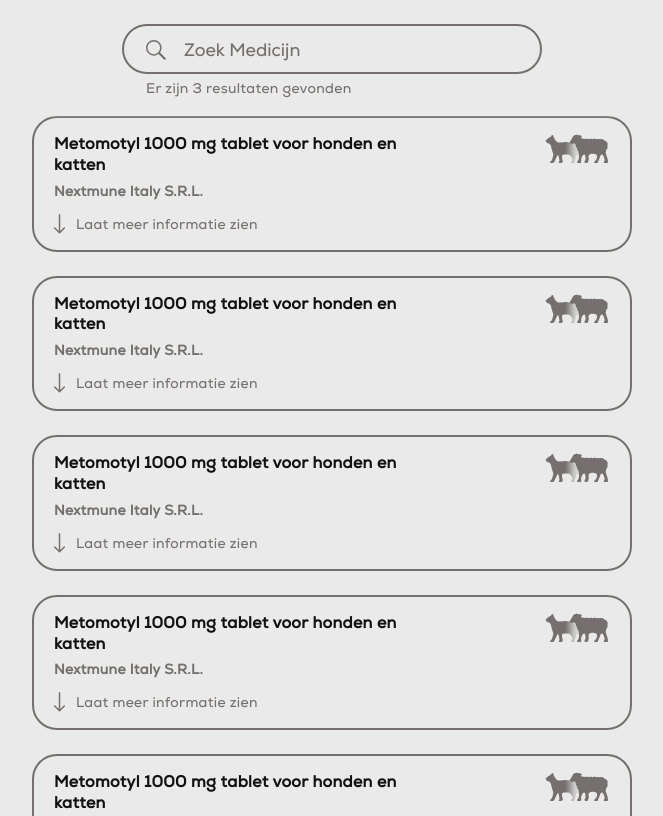
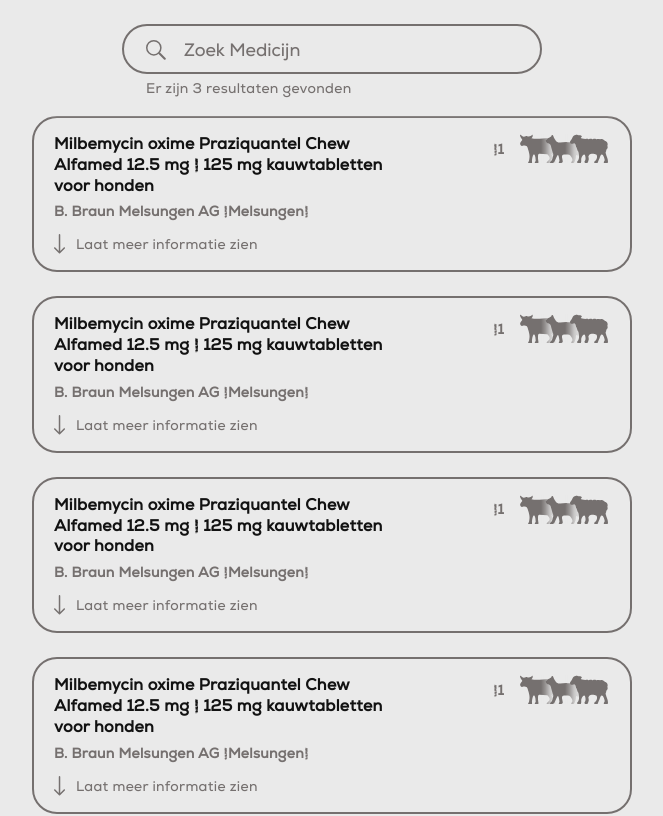
Before and after one commit to cactusniek/Vetly, a React (Vite) app: page / in a window 1280 px wide. Shown: the top 816 px of the page, without its empty margins (308-971 px from the left). Built offline with nearby package versions, Linux system fonts and the light colour scheme.

Commit message:
fix: alignment of animals in Medicine.tsx

```diff
--- a/src/components/Medicine.tsx
+++ b/src/components/Medicine.tsx
@@ -8,7 +8,7 @@
 
 import { AnimalFade, Bee, Cat, Chicken, Cow, Dog, Duck, Fish, Goat, Goose, Horse, Parrot, Pig, Pigeon, Rabbit, Sheep, Turkey, Turtle } from '../assets'
 
-const doeldierenArray: string[] = ['Schapen', 'Katten']
+const doeldierenArray: string[] = ['Schapen', 'Katten', 'Koeien', 'Varkens']
 
 const doeldierenImagesMap: Record<string, string> = {
     Bijen: Bee,
@@ -46,7 +46,10 @@
             <div className="container_medicine">
                 <div className="medicine_header">
                     <div className="medicine_titles">
-                        <span className="medicine_productnaam">Metomotyl 1000 mg tablet voor honden en katten</span>
+                        <span className="medicine_productnaam">Milbemycin oxime Praziquantel Chew Alfamed 12.5 mg / 125 mg kauwtabletten voor honden</span>
+
+                        {/* when opening the medicine play the animation, when closing play the animation again */}
+                        {/* on mobile tapping the medicine will open the medicine, not the other way around though! */}
 
                         <div className="medicine_doeldieren">
                             {visibleAnimals.map((animal, index) => {
@@ -54,29 +57,27 @@
                                 if (!imgSrc) return null
 
                                 return (
-                                    <div key={animal} className="AnimalWrapper">
-                                        <img src={imgSrc} alt={animal} className="Animal" />
-                                        {index < visibleAnimals.length - 1 && <div className="AnimalFade" />}
+                                    <div key={animal} className="container_animal">
+                                        <img src={imgSrc} alt={animal} className="animal_image" />
+                                        {index < visibleAnimals.length - 1 && <div className="animal_fade" />}
                                     </div>
                                 )
                             })}
 
-                            {/* +X badge if there are extra animals */}
                             {remainingCount > 0 && (
-                                <div className="AnimalWrapper AnimalMore">
-                                    <span className="plus">+</span>
-                                    <span className="count">{remainingCount}</span>
+                                <div className="container_animal animal_more">
+                                    <span className="animal_text">+</span>
+                                    <span className="animal_text">{remainingCount}</span>
                                 </div>
                             )}
                         </div>
                     </div>
 
                     <div className="medicine_subtitles">
-                        <span className="medicine_handelsvergunninghouder">Nextmune Italy S.R.L.</span>
+                        <span className="medicine_handelsvergunninghouder">B. Braun Melsungen AG (Melsungen)</span>
 
                         <div className="medicine_references">
                             <span className="medicine_registratienummer">REG NL: 110212</span>
-                            <span className="references_devider">|</span>
                             <span className="medicine_procedurenummer">IT/V/0125/002</span>
                         </div>
                     </div>
@@ -115,7 +116,6 @@
 
                         <div className="medicine_references">
                             <span className="medicine_registratienummer">REG NL: 110212</span>
-                            <span className="references_devider">|</span>
                             <span className="medicine_procedurenummer">IT/V/0125/002</span>
                         </div>
                     </div>
--- a/src/components/Search.tsx
+++ b/src/components/Search.tsx
@@ -61,6 +61,7 @@
                     }}
                     ref={searchRef}
                     type="text"
+                    spellCheck="false"
                     value={searchBarValue}
                     placeholder="Zoek Medicijn"
                     className="input_searchbar"
--- a/src/styles/global.scss
+++ b/src/styles/global.scss
@@ -2,7 +2,7 @@
 
 @use './variables' as *;
 
-// @import url('https://fonts.googleapis.com/css2?family=Nunito:ital,wght@0,200..1000;1,200..1000&display=swap');
+@import url('https://fonts.googleapis.com/css2?family=Nunito:ital,wght@0,200..1000;1,200..1000&display=swap');
 
 @font-face {
     font-family: 'Nexa-Trail-Regular';
@@ -18,6 +18,7 @@
 }
 
 html {
+    // font-family: 'Nunito', sans-serif;
     font-family: 'Nexa-Trail-Regular', sans-serif;
     font-weight: 400;
     font-size: 16px;
--- a/src/styles/medicine.scss
+++ b/src/styles/medicine.scss
@@ -52,19 +52,25 @@
                 .medicine_doeldieren {
                     display: none;
 
-                    user-select: none;
-                    -webkit-user-drag: none;
+                    @include respond-up-width(lg) {
+                        display: flex;
+                        flex: 1;
 
-                    @include respond-up-width(lg) {
-                        display: block;
+                        align-items: start;
                     }
 
-                    .AnimalWrapper {
+                    .container_animal {
+                        display: flex;
+                        align-items: center;
+
                         position: absolute;
+
+                        width: 45px;
+                        height: 29px;
 
                         transition: transform 0.45s ease;
 
-                        .AnimalFade {
+                        .animal_fade {
                             position: absolute;
                             right: 0;
 
@@ -73,47 +79,40 @@
 
                             background-color: rgba(234, 234, 234, 1);
 
-                            -webkit-mask-image: linear-gradient(to right, rgba(0, 0, 0, 0), rgba(0, 0, 0, 0.3) 10%, rgba(0, 0, 0, 0.7) 20%, rgba(0, 0, 0, 1) 35%);
-                            -webkit-mask-repeat: no-repeat;
-                            -webkit-mask-size: cover;
-                            -webkit-mask-position: left;
+                            mask-image: linear-gradient(to right, rgba(0, 0, 0, 0), rgba(0, 0, 0, 0.3) 10%, rgba(0, 0, 0, 0.7) 20%, rgba(0, 0, 0, 1) 35%);
 
-                            mask-image: linear-gradient(to right, rgba(0, 0, 0, 0), rgba(0, 0, 0, 0.3) 10%, rgba(0, 0, 0, 0.7) 20%, rgba(0, 0, 0, 1) 35%);
-                            mask-repeat: no-repeat;
-                            mask-size: cover;
-                            mask-position: left;
+                            user-select: none;
+                            -webkit-user-drag: none;
                         }
 
-                        .Animal {
+                        .animal_image {
                             position: absolute;
                             right: 0;
                             z-index: 1;
 
                             width: 42px;
                             height: 29px;
+
+                            user-select: none;
+                            -webkit-user-drag: none;
                         }
                     }
 
+                    .container_animal.animal_more {
+                        font-size: 14px;
+                        font-weight: 700;
+                        color: $color-text-muted;
+
+                        user-select: none;
+                        -webkit-user-drag: none;
+                    }
+
                     @for $i from 1 through 4 {
-                        > .AnimalWrapper:nth-child(#{$i}) {
+                        > .container_animal:nth-child(#{$i}) {
                             $baseRight: ($i - 1) * 1.5rem;
 
                             right: $baseRight;
                             z-index: 10 - $i;
-
-                            &.AnimalMore {
-                                display: flex;
-                                gap: 0.35rem;
-                                position: absolute;
-                                top: 25%;
-                                right: $baseRight + 1.5rem;
-
-                                .plus,
-                                .count {
-                                    font-size: 14px;
-                                    color: $color-text-muted;
-                                }
-                            }
                         }
                     }
 
@@ -140,9 +139,6 @@
                     display: none;
 
                     .medicine_registratienummer {
-                    }
-
-                    .references_devider {
                     }
 
                     .medicine_procedurenummer {
@@ -241,9 +237,6 @@
                     .medicine_registratienummer {
                     }
 
-                    .references_devider {
-                    }
-
                     .medicine_procedurenummer {
                     }
                 }
@@ -291,18 +284,18 @@
         }
 
         &:hover {
-            .medicine_doeldieren > .AnimalWrapper {
+            .medicine_doeldieren > .container_animal {
                 transition: transform 0.45s ease;
             }
 
             @for $i from 2 through 4 {
-                .medicine_doeldieren > .AnimalWrapper:nth-child(#{$i}):not(.AnimalMore) {
+                .medicine_doeldieren > .container_animal:nth-child(#{$i}):not(.animal_more) {
                     transform: translateX(-#{($i - 1) * 1.25}rem);
                 }
             }
 
-            .medicine_doeldieren > .AnimalWrapper.AnimalMore {
-                transform: translateX(-2.75rem);
+            .medicine_doeldieren > .container_animal.animal_more {
+                transform: translateX(-2.5rem);
             }
         }
     }
```
